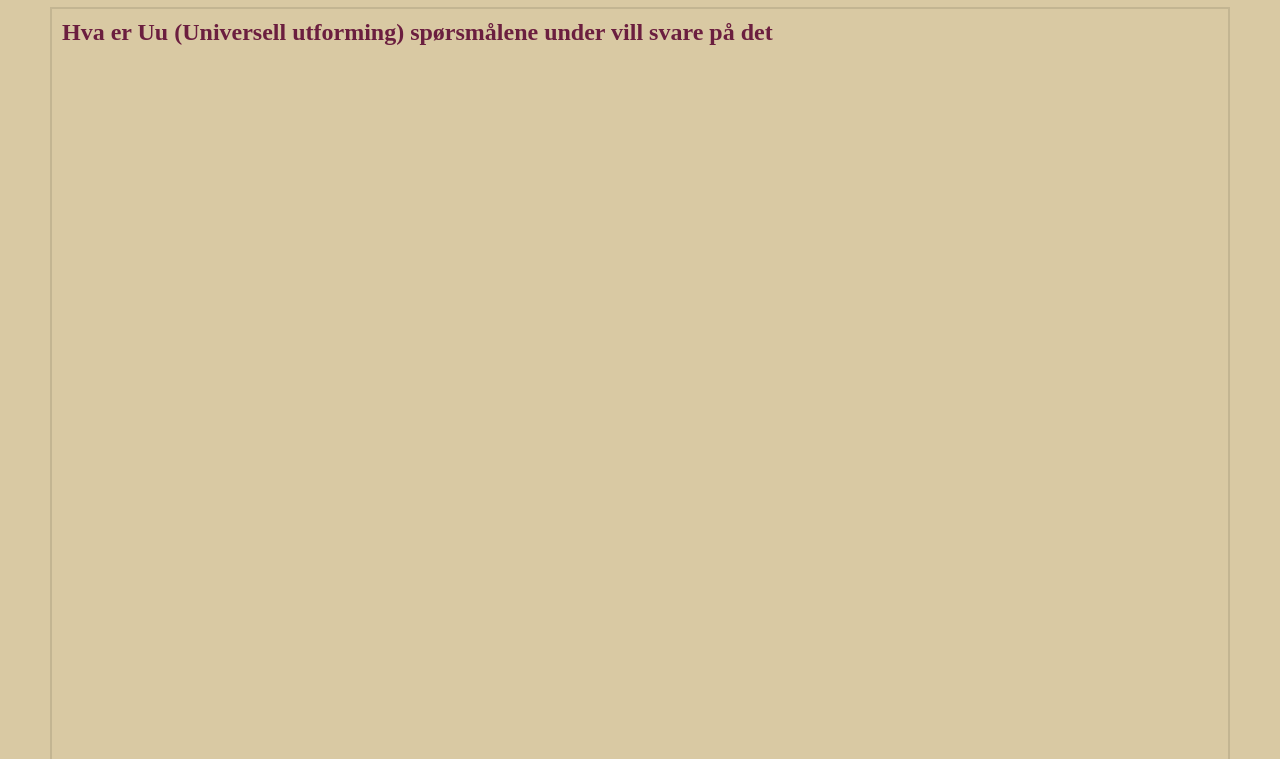
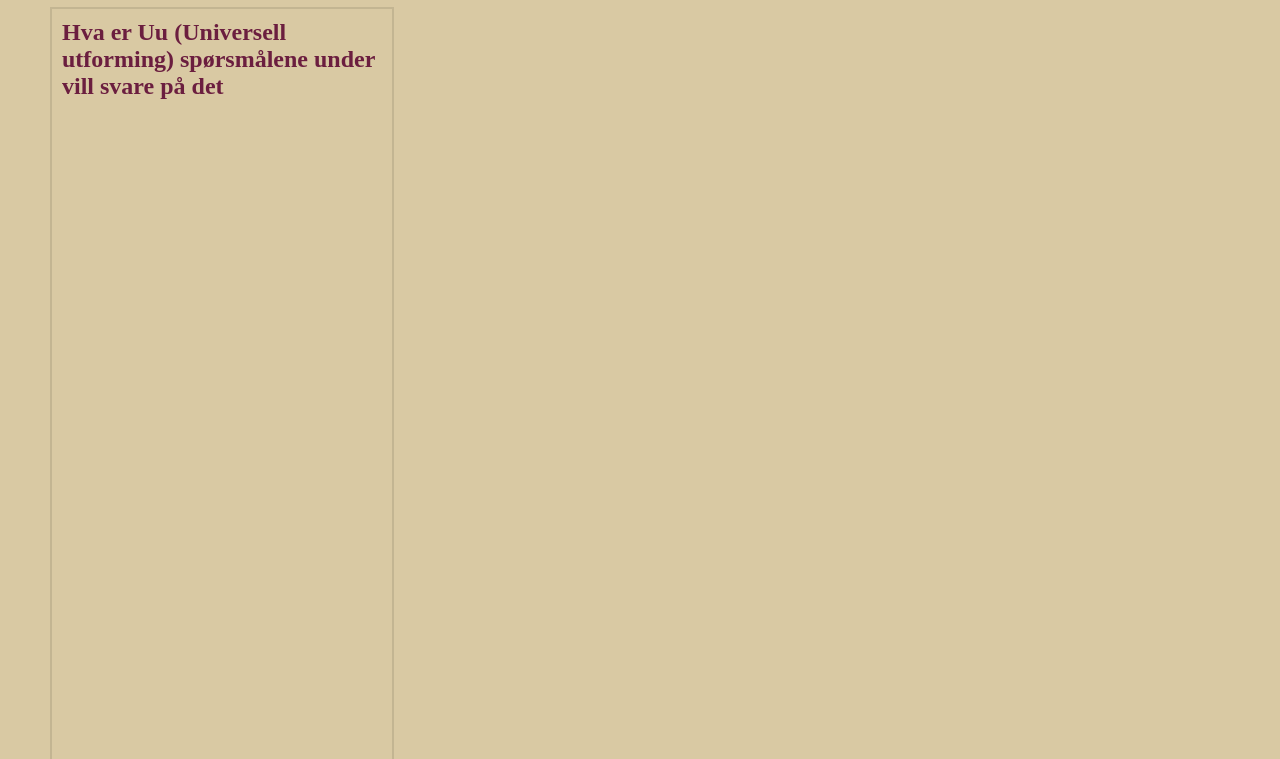
Before and after one commit to Benjy0812/Universell-utforming, a website built with Vite: page index.html in a window 1280 px wide. Shown: the part 41-800 px from the top of the page. Built offline with nearby package versions, Linux system fonts and the light colour scheme.

Commit message:
fikse noen små ting

```diff
--- a/style.css
+++ b/style.css
@@ -25,9 +25,9 @@ nav ul {
 .del2,
 .del3 {
   margin: 10px 50px 0 50px;
-  border: 2px rgba(0, 0, 0, 0.1) solid;
+  border: 2px solid rgba(0, 0, 0, 0.1);
   padding: 10px;
-  min-width: 70vw;
+  width: 25vw;
   min-height: 100vh;
 }
 
@@ -36,7 +36,6 @@ footer {
   justify-content: center;
   gap: 1rem;
   padding: 10px;
-  list-style: none;
 }
 
 footer ul {
@@ -46,6 +45,5 @@ footer ul {
 }
 
 footer p {
-  justify-content: center;
   padding: 0 50px 0 0;
 }
```
Also changed, not shown: index.html (+7 -9 lines).
